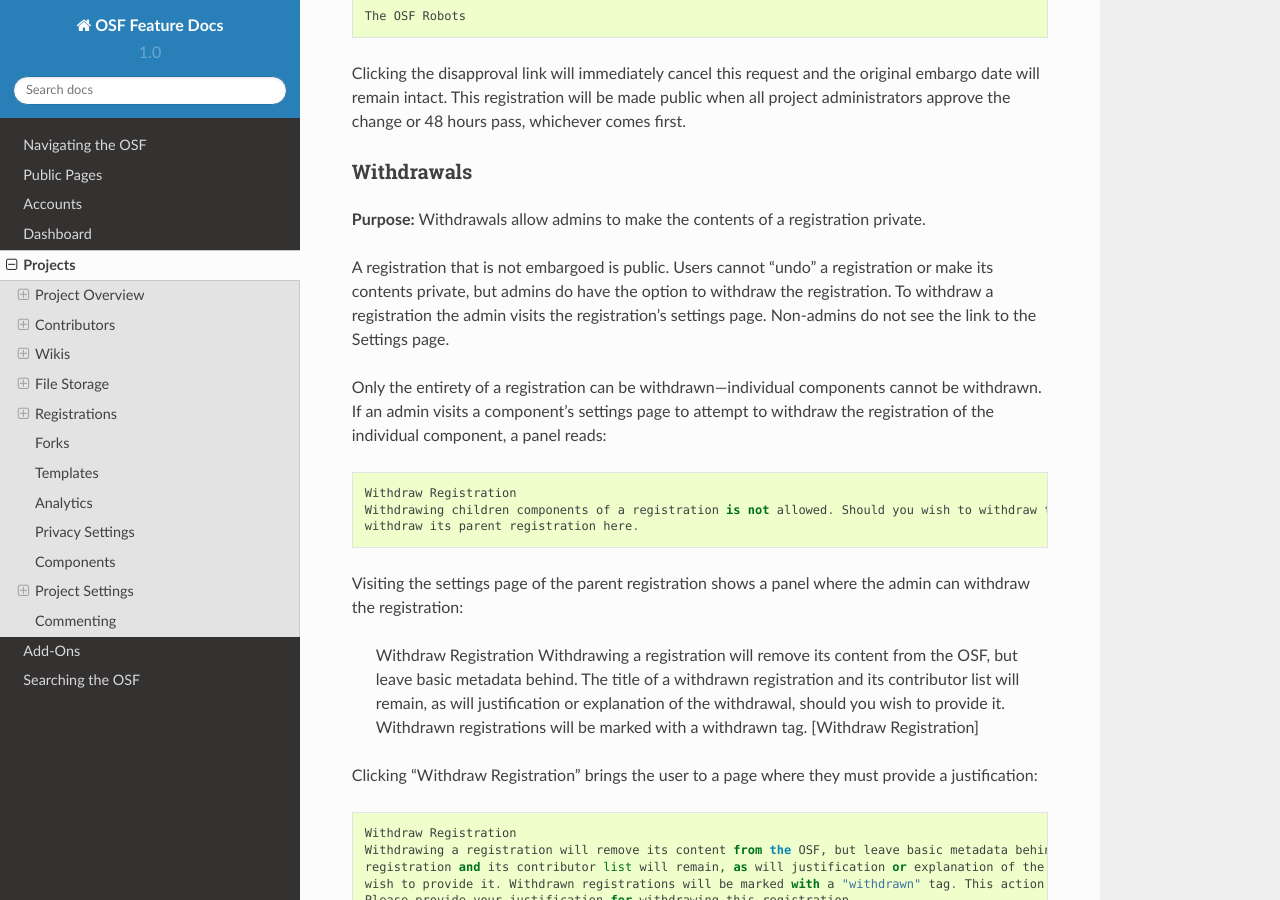
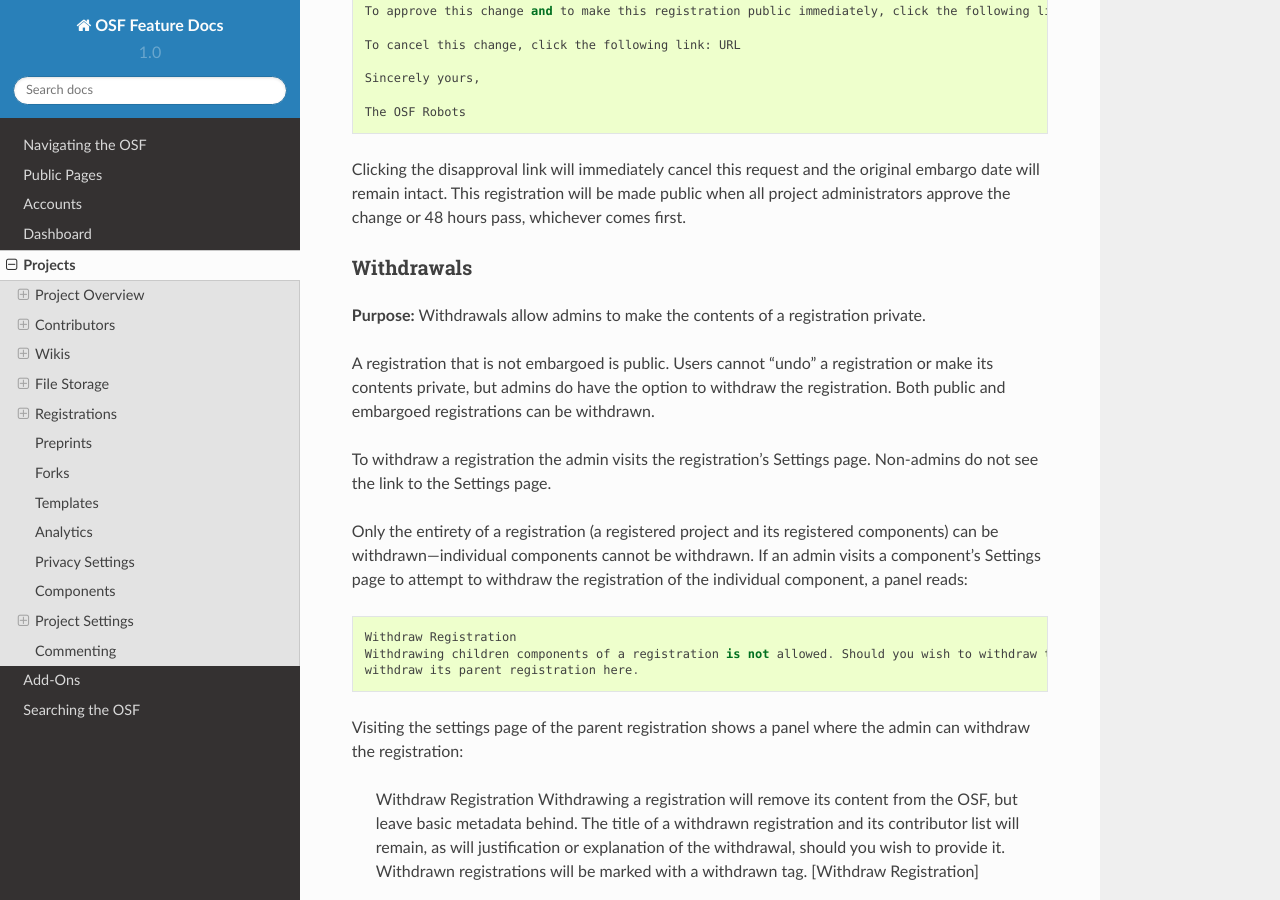
Before and after one commit to CenterForOpenScience/OSFDocs, a Sphinx documentation site: the page built from docs/projects/projects_index.rst, in a window 1280 px wide and 900 px high, scrolled down 37404 px. Built offline with Sphinx 7.4.7 and the Read the Docs theme 2.0.0, drawn with Linux system fonts in a browser that asks for light colours; some of the changed text lies outside the part shown.

Commit message:
Added preprints title and linked to preprints.rst

```diff
--- a/docs/projects/projects_index.rst
+++ b/docs/projects/projects_index.rst
@@ -43,6 +43,11 @@
 ***************
 
 .. include:: registrations.rst
+
+Preprints
+***************
+
+.. _include:: preprint.rst
 
 .. _forks:
 
--- a/docs/projects/registrations.rst
+++ b/docs/projects/registrations.rst
@@ -9,7 +9,7 @@
 
 When no registrations have been made, non-contributors see text explaining this::
 
-    There have been no registrations of this component. For a list of the most viewed and most recent public registrations
+    There have been no registrations of this project. For a list of the most viewed and most recent public registrations
     on the Open Science Framework, click here.
 
 The link provided sends the user to the :ref:`Public Activity page <public-activity>`.
@@ -225,7 +225,7 @@
     be final and enter the embargo period when all project administrators approve the registration or 48 hours pass,
     whichever comes first. [Cancel Registration]
 
-The Cancel Registration button appears only for Project Administrators. If no action is taken by any administrator, the registration is approved. The Cancel Registration button appears only for Project Administrators.
+The "Cancel Registration" button appears only for Project Administrators. If no action is taken by any administrator, the registration is approved. If one administrator cancels the registration by either clicking the cancel link in the email or by clicking the "Cancel Registration" button on the registration Overview page, the registration is cancelled and logged in the original project's Recent Activity widget. Until all administrators on a registration have clicked the approval link in the email, any registration administrator can click "Cancel Registration" on the registration's Overview (even if the administrator had formerly approved).
 
 If a user attempts to visit a link to or approve a cancelled registration, they are brought to a page that reads::
 
@@ -358,11 +358,13 @@
 **Purpose:** Withdrawals allow admins to make the contents of a registration private.
 
 A registration that is not embargoed is public. Users cannot "undo" a registration or make its contents private, but admins
-do have the option to withdraw the registration. To withdraw a registration the admin visits the registration's settings page.
+do have the option to withdraw the registration. Both public and embargoed registrations can be withdrawn.
+
+To withdraw a registration the admin visits the registration's Settings page.
 Non-admins do not see the link to the Settings page.
 
-Only the entirety of a registration can be withdrawn—individual components cannot be withdrawn. If an admin visits a component's
-settings page to attempt to withdraw the registration of the individual component, a panel reads::
+Only the entirety of a registration (a registered project and its registered components) can be withdrawn—individual components cannot be withdrawn. If an admin visits a component's
+Settings page to attempt to withdraw the registration of the individual component, a panel reads::
 
     Withdraw Registration
     Withdrawing children components of a registration is not allowed. Should you wish to withdraw this component, please
```
